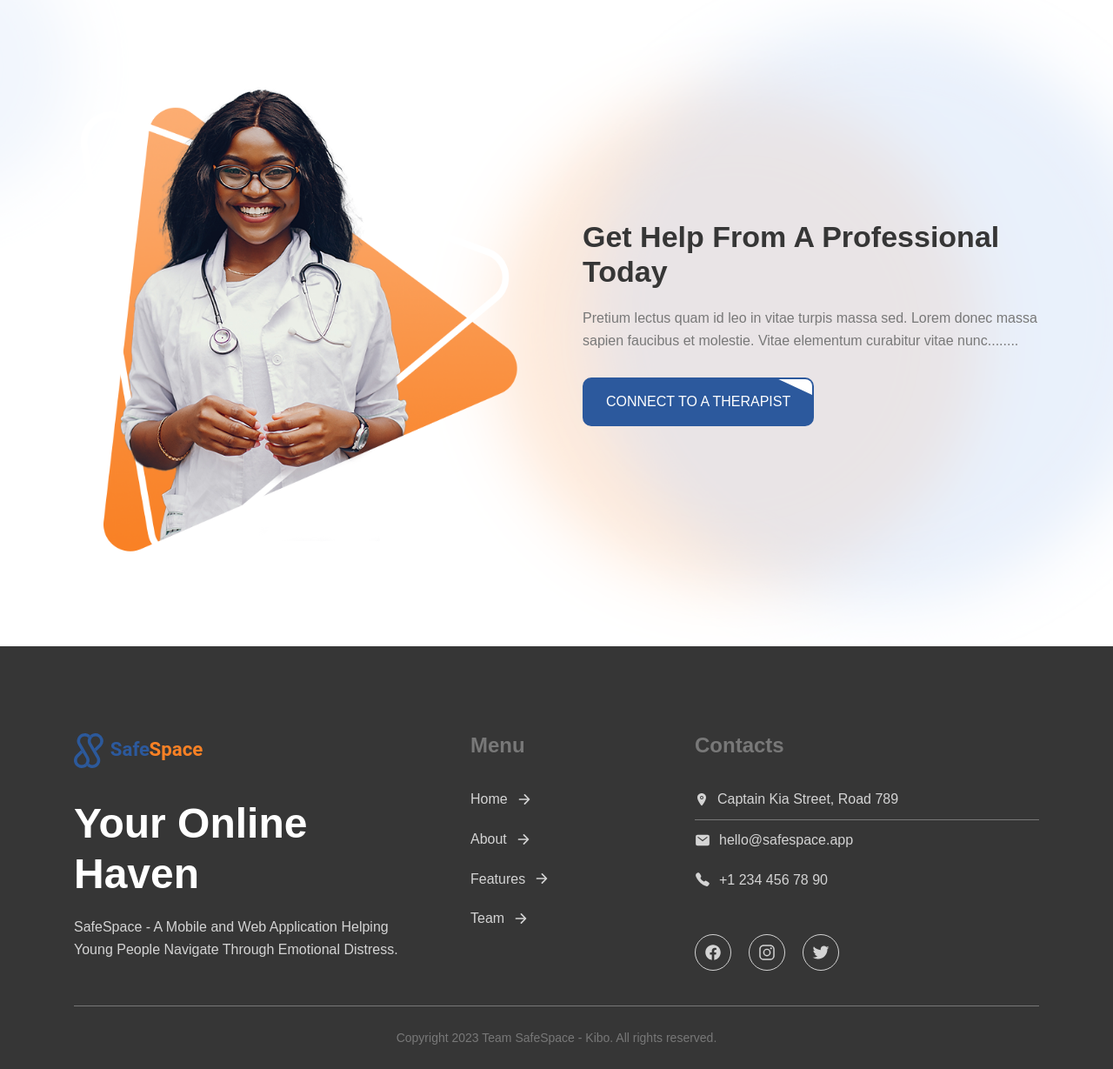
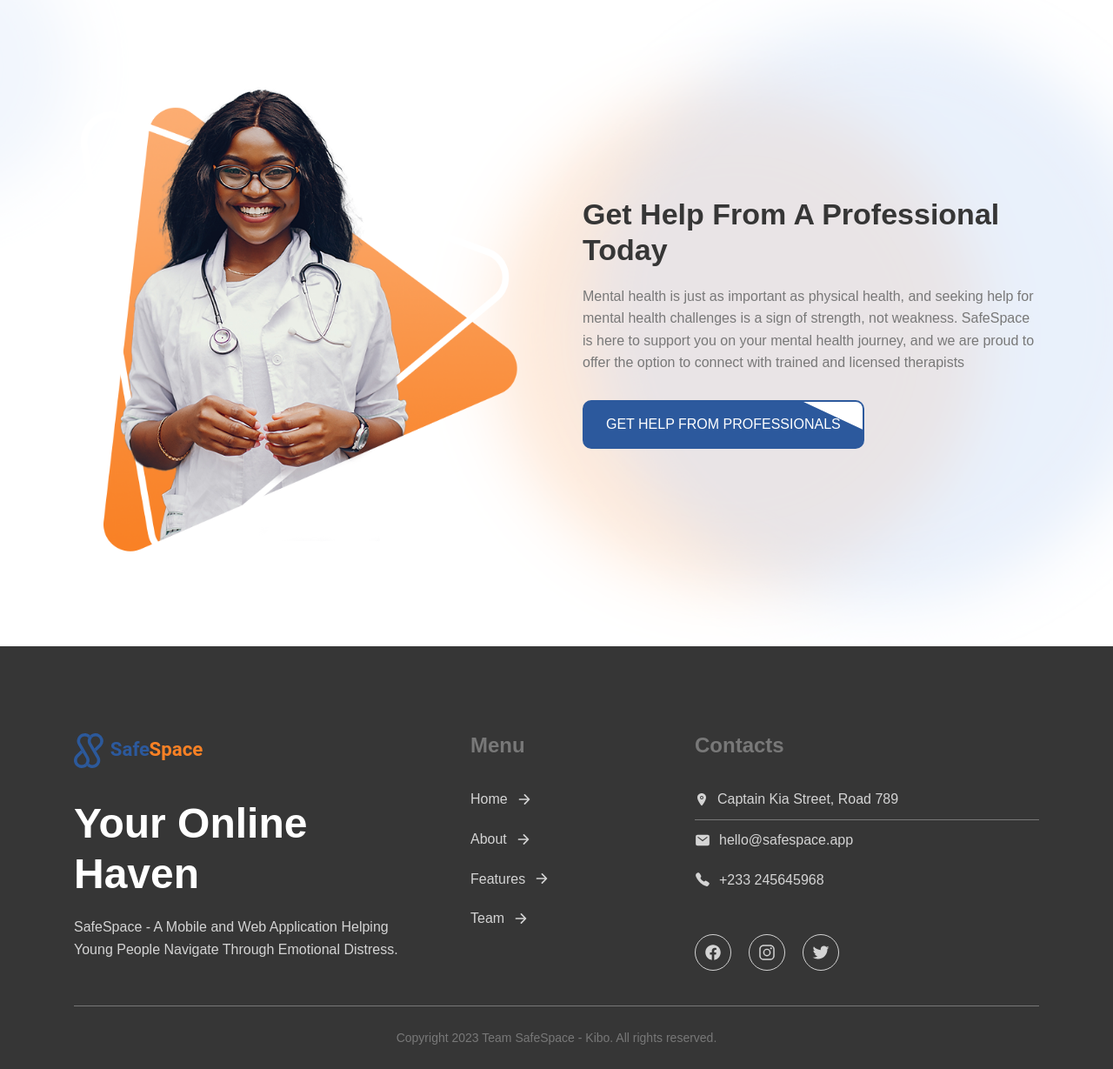
Before and after one commit to emmanuelofor/SafeSpace, a Flask app: page /homepage in a window 1280 px wide. Shown: the part 422-1651 px from the top of the page at 87% size. Run offline with Flask 3, Linux system fonts and the light colour scheme; a user stored in the database is signed in.

Commit message:
Connected homepage to therapist page

```diff
--- a/templates/homepage.html
+++ b/templates/homepage.html
@@ -134,12 +134,11 @@
                         </h2>
 
                         <p class="section-text">
-                            Pretium lectus quam id leo in vitae turpis massa sed. Lorem donec massa sapien faucibus et
-                            molestie. Vitae
-                            elementum curabitur vitae nunc........
+                          Mental health is just as important as physical health, and seeking help for mental health challenges is a sign of strength, not weakness. SafeSpace is here to support you on your mental health journey, and we are proud to offer the option to connect with trained and licensed therapists
                         </p>
 
-                        <a href="#" class="btn btn-primary has-after">Connect to a Therapist</a>
+                        <a href="{{ url_for('therapists') }}" class="btn btn-primary has-after">Get help from professionals</a>
+
 
                     </div>
 
@@ -230,7 +229,7 @@
                         </li>
 
                         <li>
-                            <a href="mailto:quickeat@mail.net" class="footer-link">
+                            <a href="mailto:hello@safespace.app" class="footer-link">
                                 <ion-icon name="mail" aria-hidden="true"></ion-icon>
 
                                 <span class="span">hello@safespace.app</span>
@@ -238,10 +237,10 @@
                         </li>
 
                         <li>
-                            <a href="tel:+12344567890" class="footer-link">
+                            <a href="tel:+233 245645968" class="footer-link">
                                 <ion-icon name="call" aria-hidden="true"></ion-icon>
 
-                                <span class="span">+1 234 456 78 90</span>
+                                <span class="span">+233 245645968</span>
                             </a>
                         </li>
 
```
Also changed, not shown: instance/safespace.db.
